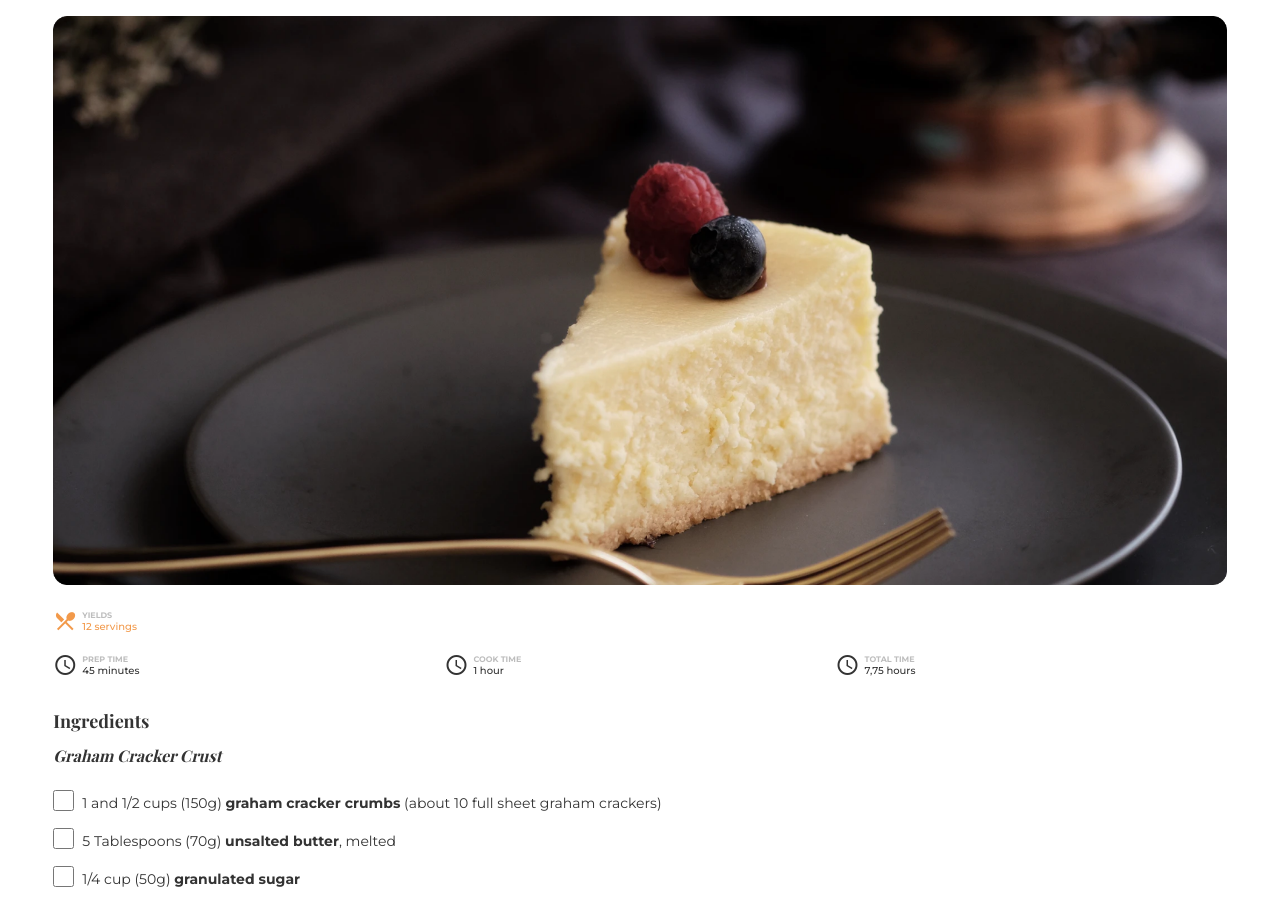
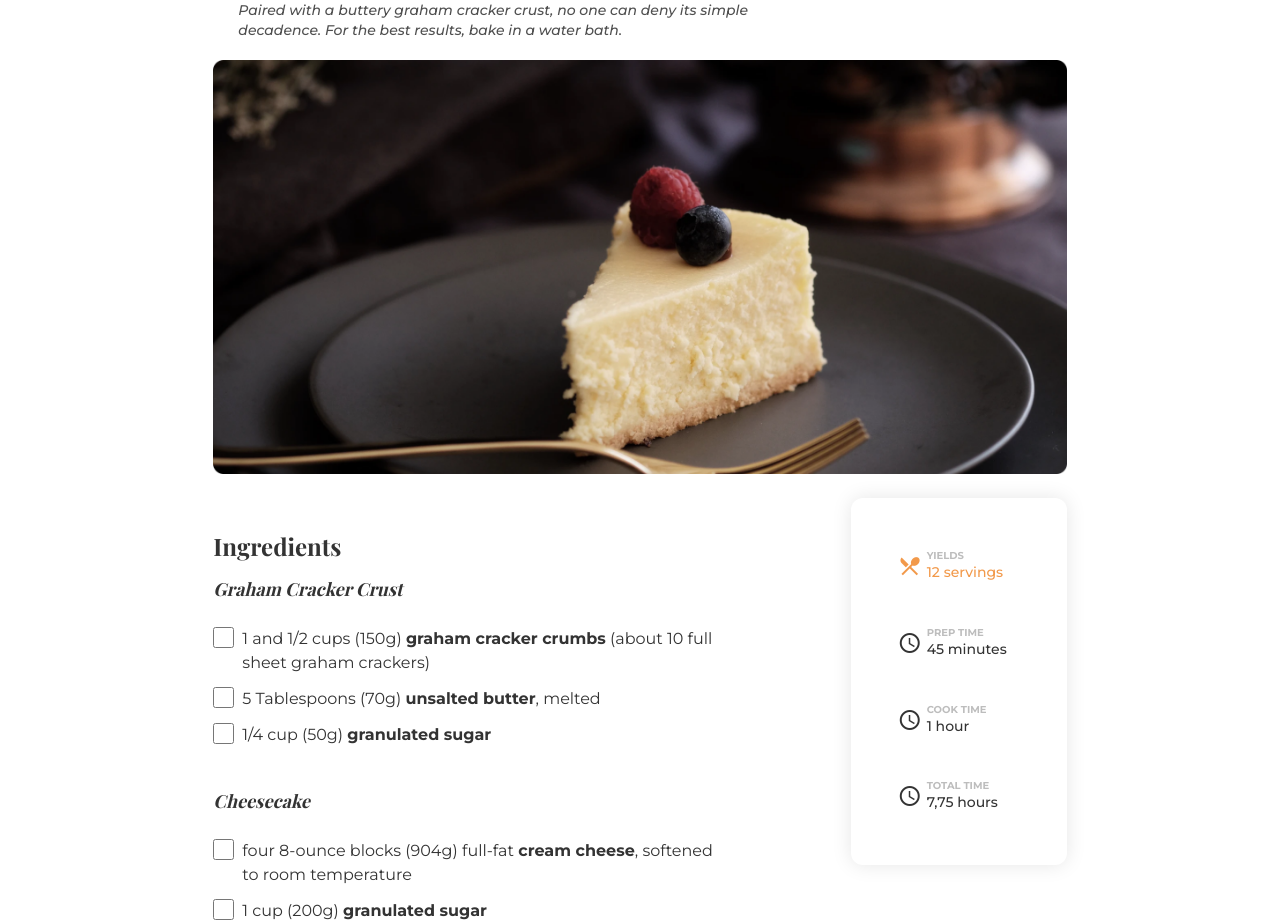
Before and after one commit to islandskan/devchallenges-responsive-recipe-blog, a website: page build/index.html in a window 1280 px wide. Shown: the part 112-1032 px from the top of the page. Drawn offline with nearby package versions, Linux system fonts and the light colour scheme; a web font is replaced by a local one.

Commit message:
add breakpoints up to 1440px screen width

```diff
--- a/build/index.html
+++ b/build/index.html
@@ -24,15 +24,17 @@
     </head>
     <body class="bg-white text-secondary-300">
         <!-- Body wrapper -->
-        <div class="w-11/12 m-auto">
+        <div class="w-11/12 m-auto md:w-4/5 lg:w-9/12 xl:w-4/6">
             <!-- Recipe heading, ingress, and image -->
             <section class="mt-8 mb-6">
-                <h1 class="leading-8 font-heading font-bold text-2xl mb-3">
+                <h1
+                    class="leading-8 font-heading font-bold text-2xl mb-3 sm:text-3xl lg:text-4xl xl:text-5xl"
+                >
                     Classic Cheesecake Recipe
                 </h1>
-                <div class="mb-5 flex">
+                <div class="mb-5 flex lg:w-4/5 xl:w-[65%]">
                     <!-- The gray svg dots should be here -->
-                    <span class="mr-3 pt-1"
+                    <span class="mr-3 pt-1 lg:pt-2"
                         ><svg
                             width="13"
                             height="8"
@@ -53,7 +55,7 @@
                             /></svg
                     ></span>
                     <p
-                        class="leading-4 font-body italic font-medium text-xs text-secondary-100"
+                        class="leading-4 font-body italic font-medium text-xs text-secondary-100 sm:text-sm"
                     >
                         Look no further for a creamy and ultra smooth classic
                         cheesecake recipe! Paired with a buttery graham cracker
@@ -64,61 +66,75 @@
                 <img src="img/photo1.png" alt="Photo of a classic cheesecake" />
             </section>
             <!-- Main section for ingredients, instructions and the time card -->
-            <section class="mb-32">
+            <section class="mb-32 grid lg:grid-cols-desktopLayout">
                 <!-- Card with serving and time info -->
-                <div class="grid grid-cols-3 grid-rows-2 gap-y-5 leading-3">
+                <div
+                    class="grid grid-cols-3 grid-rows-2 gap-y-5 leading-3 lg:col-start-3 lg:h-[367px] lg:flex lg:flex-col lg:items-center lg:justify-evenly lg:py-7 lg:rounded-xl lg:shadow-card"
+                >
                     <div
-                        class="text-secondary-300 col-start-1 row-start-1 flex"
+                        class="text-secondary-300 col-start-1 row-start-1 flex lg:items-center lg:w-[122px]"
                     >
                         <!-- Icon -->
                         <span class="material-icons text-primary mr-[5px]"
                             >restaurant_menu</span
                         >
                         <div>
-                            <h6 class="card-title">Yields</h6>
-                            <p class="card-info text-primary">12 servings</p>
+                            <h6 class="card-title lg:text-[10px]">Yields</h6>
+                            <p class="card-info text-primary lg:text-sm">
+                                12 servings
+                            </p>
                         </div>
                     </div>
-                    <div class="col-start-1 row-start-2 flex">
+                    <div
+                        class="col-start-1 row-start-2 flex lg:items-center lg:w-[122px]"
+                    >
                         <!-- Icon -->
                         <span class="material-icons mr-[5px]">schedule</span>
                         <div>
-                            <h6 class="card-title">Prep time</h6>
-                            <p class="card-info">45 minutes</p>
+                            <h6 class="card-title lg:text-[10px]">Prep time</h6>
+                            <p class="card-info lg:text-sm">45 minutes</p>
                         </div>
                     </div>
-                    <div class="col-start-2 row-start-2 flex">
+                    <div
+                        class="col-start-2 row-start-2 flex lg:items-center lg:w-[122px]"
+                    >
                         <!-- Icon -->
                         <span class="material-icons mr-[5px]">schedule</span>
                         <div>
-                            <h6 class="card-title">Cook time</h6>
-                            <p class="card-info">1 hour</p>
+                            <h6 class="card-title lg:text-[10px]">Cook time</h6>
+                            <p class="card-info lg:text-sm">1 hour</p>
                         </div>
                     </div>
-                    <div class="col-start-3 row-start-2 flex">
+                    <div
+                        class="col-start-3 row-start-2 flex lg:items-center lg:w-[122px]"
+                    >
                         <!-- Icon -->
                         <span class="material-icons mr-[5px]">schedule</span>
                         <div>
-                            <h6 class="card-title">Total time</h6>
-                            <p class="card-info">7,75 hours</p>
+                            <h6 class="card-title lg:text-[10px]">
+                                Total time
+                            </h6>
+                            <p class="card-info lg:text-sm">7,75 hours</p>
                         </div>
                     </div>
                 </div>
 
                 <!-- Ingredients section -->
-                <section class="font-body font-normal text-sm mb-8 mt-8">
+                <section
+                    class="font-body font-normal text-sm mb-8 mt-8 lg:col-start-1 lg:row-start-1"
+                >
                     <h2
-                        class="leading-6 recipe-heading text-lg font-bold mb-[13px]"
+                        class="leading-6 recipe-heading text-lg font-bold mb-[13px] md:text-xl xl:text-2xl"
                     >
                         Ingredients
                     </h2>
                     <div class="mb-10">
                         <h3
-                            class="leading-5 recipe-heading italic font-normal text-base mb-6"
+                            class="leading-5 recipe-heading italic font-normal text-base mb-6 md:text-lg"
                         >
                             Graham Cracker Crust
                         </h3>
-                        <ul class="leading-[26px]">
+                        <ul class="leading-[26px] xl:text-base">
                             <!-- The checkboxes should be here -->
                             <li class="checkbox-layout">
                                 <input
@@ -169,11 +185,11 @@
 
                     <div>
                         <h3
-                            class="recipe-heading italic font-normal text-base mb-6"
+                            class="recipe-heading italic font-normal text-base mb-6 md:text-lg"
                         >
                             Cheesecake
                         </h3>
-                        <ul>
+                        <ul class="leading-[26px] xl:text-base">
                             <li class="checkbox-layout">
                                 <input
                                     type="checkbox"
@@ -279,13 +295,13 @@
                 </section>
 
                 <!-- Instructions section -->
-                <section class="font-body text-base">
+                <section class="font-body text-base lg:col-start-1">
                     <h2
                         class="leading-8 recipe-heading text-2xl font-bold mb-7"
                     >
                         Instructions
                     </h2>
-                    <ol class="leading-[26px]">
+                    <ol class="leading-[26px] xl:text-base">
                         <li class="mb-9 instruction-layout">
                             <span class="instructions pt-[2px]">1</span>
                             <div>
@@ -390,7 +406,7 @@
                         </li>
                     </ol>
                     <p
-                        class="leading-5 italic font-normal text-xs text-secondary-200"
+                        class="leading-5 italic font-normal text-xs text-secondary-200 md:text-sm xl:text-base"
                     >
                         Source:<br />
                         https://sallysbakingaddiction.com/classic-cheesecake/
```
Also changed, not shown: build/styles.css.
